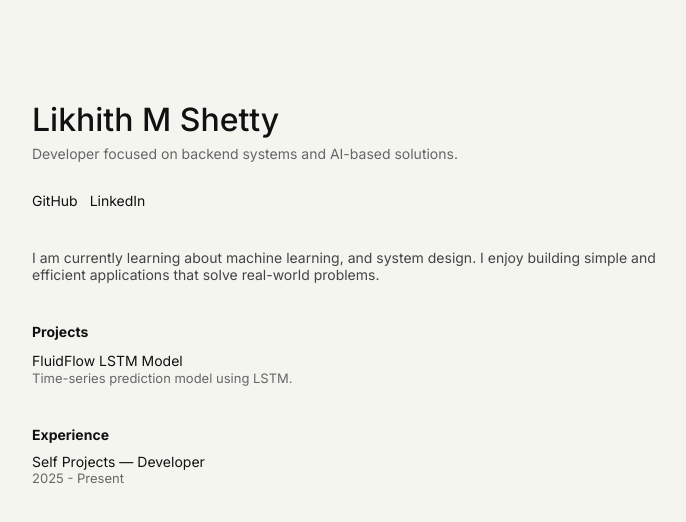
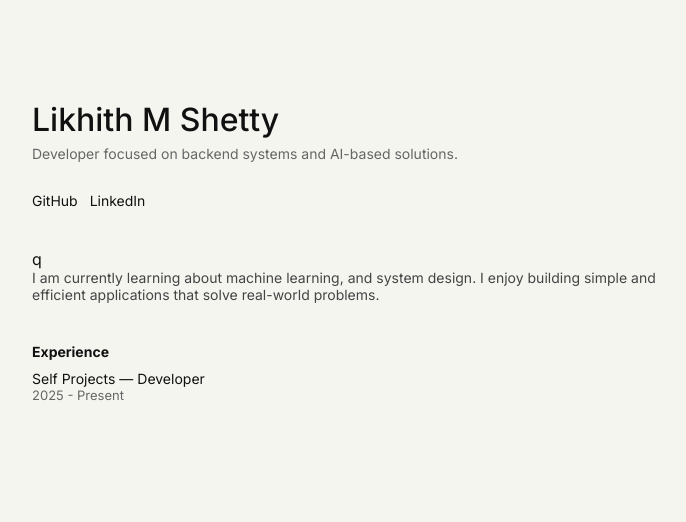
Before and after one commit to likhith992/portfolio, a Next.js app: page / in a window 1280 px wide. Shown: the top 522 px of the page, without its empty margins (288-974 px from the left). Built offline with nearby package versions, Linux system fonts and the light colour scheme.

Commit message:
update links

```diff
--- a/app/page.js
+++ b/app/page.js
@@ -39,29 +39,13 @@ export default function Home() {
 
 
        </div>
-
+q
         {/* About */}
         <section style={{ marginBottom: '40px' }}>
           <p style={{ color: '#444', fontSize: '14px' }}>
             I am currently learning about machine learning, and system design.
             I enjoy building simple and efficient applications that solve real-world problems.
           </p>
-        </section>
-
-        {/* Projects */}
-        <section style={{ marginBottom: '40px' }}>
-          <h2 style={{ fontSize: '14px', marginBottom: '10px' }}>Projects</h2>
-
-          <div style={{ marginBottom: '15px' }}>
-            <a href="#" style={{ fontSize: '14px' }}>
-              FluidFlow LSTM Model
-            </a>
-            <p style={{ color: '#666', fontSize: '13px' }}>
-              Time-series prediction model using LSTM.
-            </p>
-          </div>
-
-
         </section>
 
         {/* Experience */}
```
